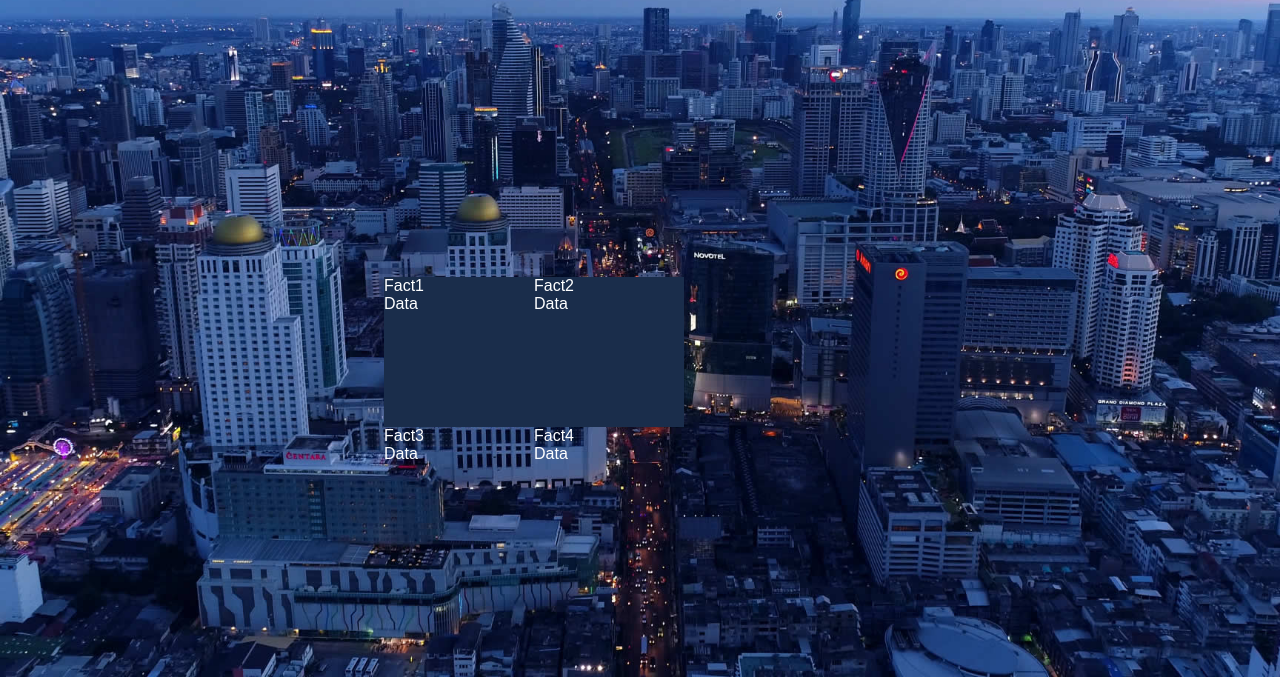
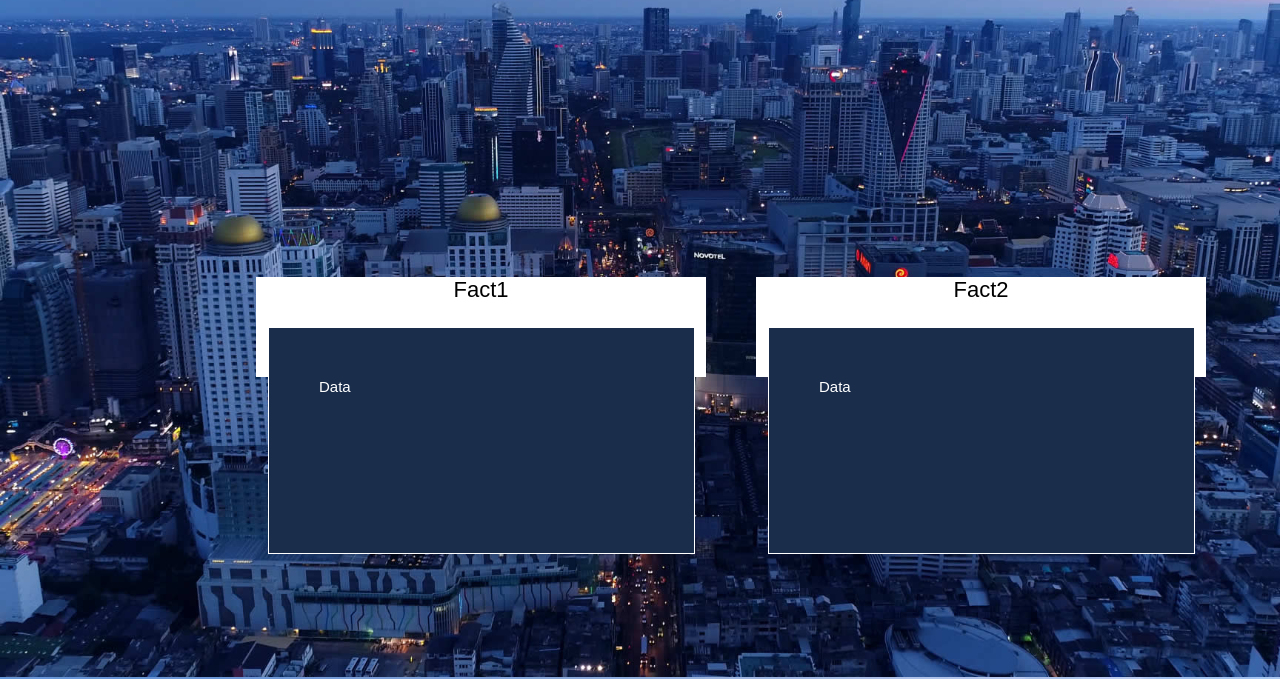
Before and after one commit to LoGiSTeRr/logisterr.github.io, a plain HTML site: page html/About.html in a window 1280 px wide. Shown: the part 123-802 px from the top of the page. Drawn offline with Linux system fonts and the light colour scheme.

Commit message:
dasdsaads

```diff
--- a/css/about-styles.css
+++ b/css/about-styles.css
@@ -5,23 +5,56 @@
     flex-direction: column;
 
     top: 400px;
-    left: 30vw;
+    left: 20vw;
 }
 
 .about-div > .about-grid-1
 {
     display: grid;
     color: white;
-    grid-template-columns: repeat(2, 150px);
-    grid-template-rows: repeat(2, 150px);
+    grid-template-columns: repeat(2, 500px);
+    grid-template-rows: repeat(2, 500px);
 }
 .about-div > .about-grid-1 > div
 {
+
 }
 .about-div > .about-grid-1 > div:nth-child(1),
 .about-div > .about-grid-1 > div:nth-child(2)
 {
-    width: 150px;
-    height: 150px;
+    width: 450px;
+    height: 350px;
+    grid-row: 1;
+}
+
+.about-div > .about-grid-1 > div:nth-child(1) > div:nth-child(1),
+.about-div > .about-grid-1 > div:nth-child(2) > div:nth-child(1)
+{
+    position: absolute;
+    display: flex;
+    justify-content: center;
+
+    font-size: 22px;
+    z-index: -1;
+    height: 100px;
+    width: 450px;
+    background-color: white;
+    color: black;
+}
+.about-div > .about-grid-1 > div:nth-child(1) > div:nth-child(2),
+.about-div > .about-grid-1 > div:nth-child(2) > div:nth-child(2)
+{
+    position: relative;
+    height: 225px;
+    width: 425px;
+    left: 12px;
+    top: 50px;
     background-color: #1A2D4B;
+    border: 1px white solid;
 }
+
+.about-data-div
+{
+    font-size: 15px;
+    margin: 50px;
+}
--- a/html/About.html
+++ b/html/About.html
@@ -18,20 +18,28 @@
     <div class="about-div">
         <div class="about-grid-1">
             <div>
-                <div>Fact1</div>
-                <div>Data</div>
+                <div class="grid-data-type-1">Fact1</div>
+                <div>
+                    <div class="about-data-div">Data</div>
+                </div>
             </div>
             <div>
-                <div>Fact2</div>
-                <div>Data</div>
+                <div class="grid-data-type-1">Fact2</div>
+                <div>
+                    <div class="about-data-div">Data</div>
+                </div>
+            </div>
+          <div> <!-- добавь правила по классам, чтоб не было путаницы в css-->
+                <div class="grid-data-type-2">
+                    <div>Fact3</div>
+                    <div class="about-data-div">Data</div>
+                </div>
             </div>
             <div>
-                <div>Fact3</div>
-                <div>Data</div>
-            </div>
-            <div>
-                <div>Fact4</div>
-                <div>Data</div>
+                <div class="grid-data-type-2">
+                    <div>Fact4</div>
+                    <div class="about-data-div">Data</div>
+                </div>
             </div>
         </div>
     </div>
```
